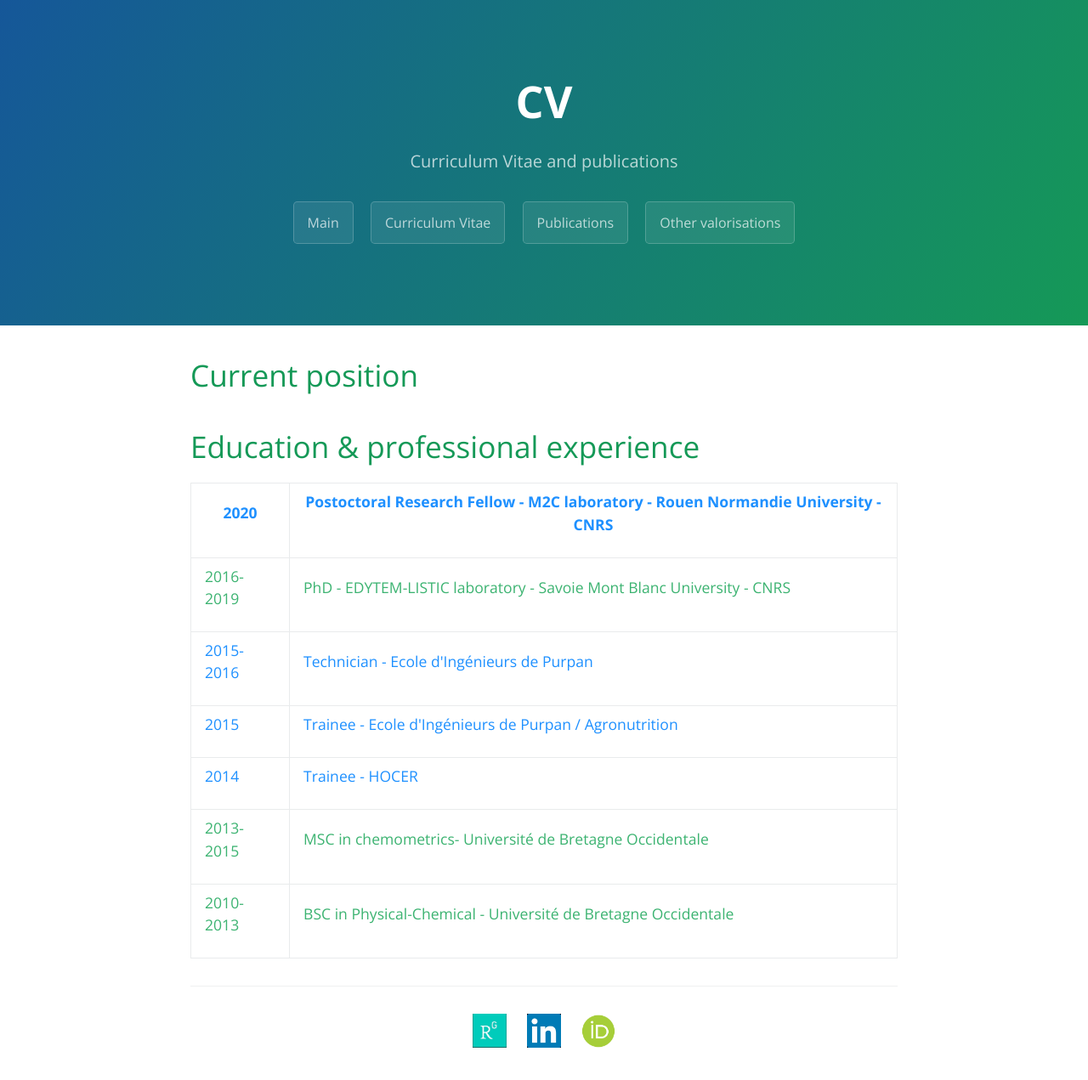
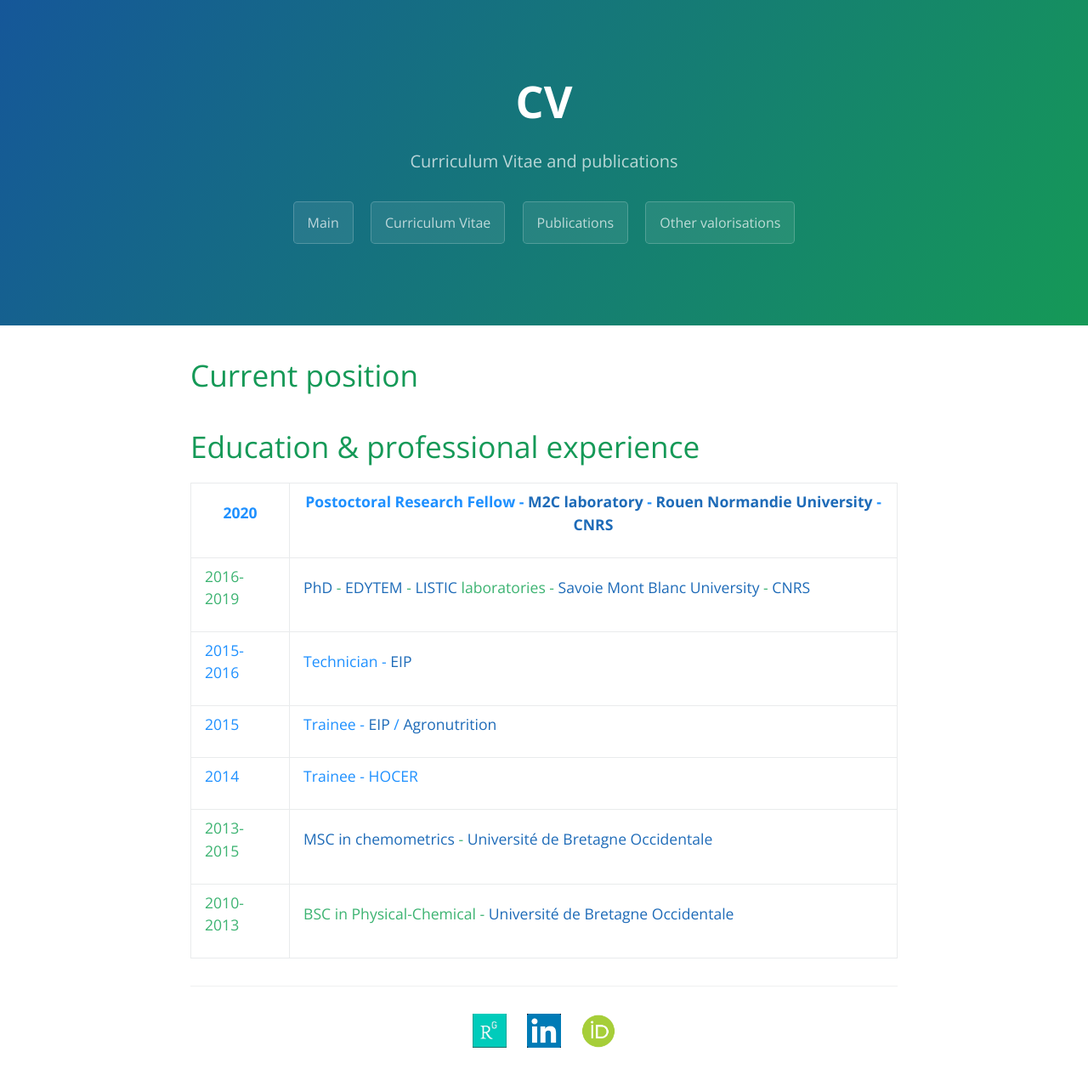
Before and after one commit to JacqKevin/JacqKevin.github.io, a Jekyll site: the page built from CV.md, in a window 1280 px wide. Shown: the whole page at 85% size. Built offline with Jekyll 4.4.1, drawn with Linux system fonts in a browser that asks for light colours.

Commit message:
Update CV.md

```diff
--- a/CV.md
+++ b/CV.md
@@ -11,19 +11,19 @@
 <table style="width:100%">
   <tr>
     <th><p style="color:DodgerBlue;">2020</p></th>
-    <th><p style="color:DodgerBlue;">Postoctoral Research Fellow - M2C laboratory - Rouen Normandie University - CNRS</p></th>
+    <th><p style="color:DodgerBlue;">Postoctoral Research Fellow - <a href="https://www.unicaen.fr/m2c/">M2C laboratory</a> - <a href="https://www.univ-rouen.fr/">Rouen Normandie University</a> - <a href="http://www.cnrs.fr/fr/page-daccueil">CNRS</a></p></th>
   </tr>
   <tr>
     <td><p style="color:MediumSeaGreen;">2016-2019</p></td>
-    <td><p style="color:MediumSeaGreen;">PhD - EDYTEM-LISTIC laboratory - Savoie Mont Blanc University - CNRS</p></td>
+    <td><p style="color:MediumSeaGreen;"><a href="http://www.theses.fr/s188783">PhD</a> - <a href="http://edytem.cnrs.fr/">EDYTEM</a> - <a href="https://www.listic.univ-smb.fr/">LISTIC</a> laboratories - <a href="https://www.univ-smb.fr/">Savoie Mont Blanc University</a> - <a href="http://www.cnrs.fr/fr/page-daccueil">CNRS</a></p></td>
   </tr>
   <tr>
     <td><p style="color:DodgerBlue;">2015-2016</p></td>
-    <td><p style="color:DodgerBlue;">Technician - Ecole d'Ingénieurs de Purpan</p></td>
+    <td><p style="color:DodgerBlue;">Technician - <a href="www.purpan.fr">EIP</a></p></td>
   </tr>
   <tr>
     <td><p style="color:DodgerBlue;">2015</p></td>
-    <td><p style="color:DodgerBlue;">Trainee - Ecole d'Ingénieurs de Purpan / Agronutrition</p></td>
+    <td><p style="color:DodgerBlue;">Trainee - <a href="www.purpan.fr">EIP</a> / <a href="https://www.agronutrition.com/fr">Agronutrition</a></p></td>
   </tr>
   <tr>
     <td><p style="color:DodgerBlue;">2014</p></td>
@@ -31,10 +31,10 @@
   </tr>
   <tr>
     <td><p style="color:MediumSeaGreen;">2013-2015</p></td>
-    <td><p style="color:MediumSeaGreen;">MSC in chemometrics- Université de Bretagne Occidentale</p></td>
+    <td><p style="color:MediumSeaGreen;"><a href="https://www.univ-brest.fr/departement-chimie/menu/FORMATIONS/Masters_/Parcours--CACQ-OPEx-">MSC in chemometrics</a> - <a href="https://www.univ-brest.fr/">Université de Bretagne Occidentale</a></p></td>
   </tr>
   <tr>
     <td><p style="color:MediumSeaGreen;">2010-2013</p></td>
-    <td><p style="color:MediumSeaGreen;">BSC in Physical-Chemical - Université de Bretagne Occidentale</p></td>
+    <td><p style="color:MediumSeaGreen;">BSC in Physical-Chemical - <a href="https://www.univ-brest.fr/">Université de Bretagne Occidentale</a></p></td>
   </tr>
 </table>
```
